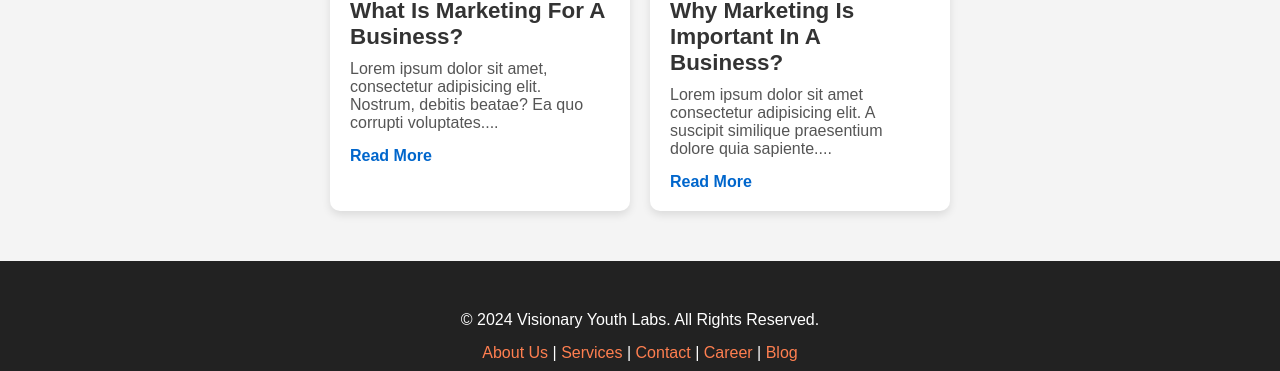
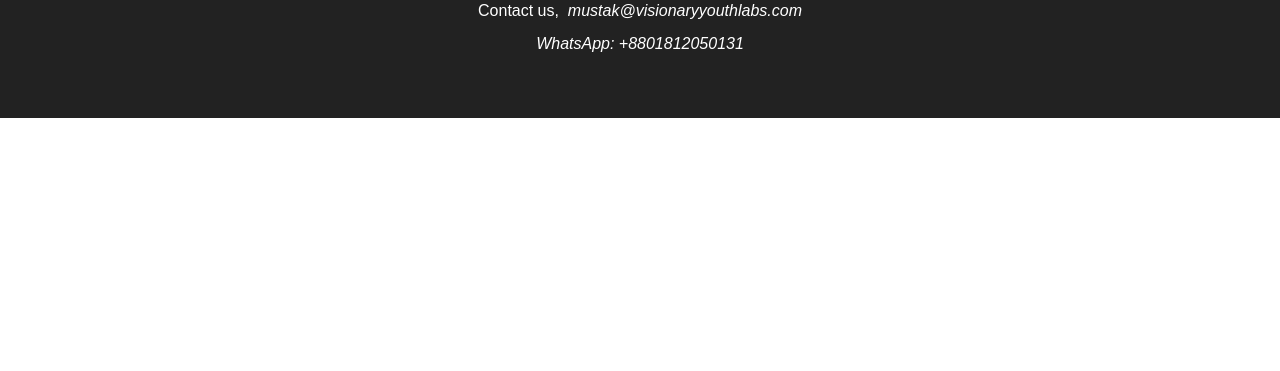
Before and after one commit to Mustakahmmed-dev/visionaryyouthlabs1, a plain HTML site: page team-members.html in a window 1280 px wide. Shown: the part 2723-3094 px from the top of the page. After the commit the page ends 2841 px from the top, so only its background shows below. Drawn offline with Linux system fonts and the light colour scheme.

Commit message:
Updated information

```diff
--- a/styles/team.css
+++ b/styles/team.css
@@ -126,58 +126,6 @@
     color: #635c5c;
 }
 
-/* Recent Blogs Section */
-.recent-blogs {
-    padding: 50px 20px;
-    background-color: #f4f4f4;
-    text-align: center;
-}
-
-.recent-blogs h2 {
-    font-size: 2.5em;
-    margin-bottom: 30px;
-    color: #333;
-}
-
-.blog-container {
-    display: flex;
-    flex-wrap: wrap;
-    gap: 20px;
-    justify-content: center;
-}
-
-.blog-post {
-    background-color: #fff;
-    border-radius: 10px;
-    box-shadow: 0 4px 8px rgba(0, 0, 0, 0.1);
-    padding: 20px;
-    width: 300px;
-    text-align: left;
-}
-
-.blog-post h3 {
-    font-size: 1.4em;
-    color: #333;
-    margin-bottom: 10px;
-}
-
-.blog-post p {
-    font-size: 1em;
-    color: #555;
-    margin-bottom: 15px;
-}
-
-.blog-post a {
-    text-decoration: none;
-    color: #0066cc;
-    font-weight: bold;
-    transition: color 0.3s;
-}
-
-.blog-post a:hover {
-    color: #004999;
-}
-
 /* Responsive Styles */
 @media (max-width: 768px) {
     .founder-section, .team-section, .recent-blogs {
@@ -194,7 +142,7 @@
         max-width: 80%;
     }
 
-    .team-container, .blog-container {
+    .team-container {
         flex-direction: column;
         align-items: center;
     }
--- a/team-members.html
+++ b/team-members.html
@@ -3,12 +3,12 @@
 <head>
     <meta charset="UTF-8">
     <meta name="viewport" content="width=device-width, initial-scale=1.0">
-    <meta name="keywords" content="Visionary Youth Labs team members, Visionary Youth Labs Founder, Visionary Youth Labs, Visionary Youth Labs services, Recruitment Lead Generation experts, Lead Generation Experts, B2B Lead Generation Agency, Marketing Agency, Digital Marketing, Rohingya Technology, Rohingya, Rohingya IT Company, Mustak Ahmmed, Hasanur Rahman, Zahid Hassan, Wosman Goni, Rahim Hossain, Sajedul Islam Shuvo, Mohammad Faisal, team members">
-    <meta name="description" content="Meet the dedicated team behind Visionary Youth Labs, including experts in advertisement, video editing, lead generation, and more. Learn about their skills and contributions that drive innovative solutions for our clients.">
-    <meta name="developer" content="Mustak Ahmmed">
+    <meta name="description" content="Meet the dedicated team behind Visionary Youth Labs, Mustak Ahmmed, Hasanur Rahman, Zahid Hasan,...">
+    <meta name="keywords" content="Visionary Youth Labs, experts of Visionary Youth Labs, Recruitment lead generation experts, B2B lead generation experts, B2B Lead Generation Agency, Marketing Agency, Digital Marketing, Rohingya Technology, Rohingya, Technology company in Rohingya community, IT experts in Rohingya community, Rohingya freelancers, Mustak Ahmmed.">
+    <meta name="author" content="Mustak Ahmmed, Rohingya Computer Programmer">
 
-    <title> Team Members </title>
     <link rel="icon" type="image/x-icon" href="Visionar _Youth _Labs.png">
+    <title> Team Members - Visionary Youth Labs</title>
 
      <!-- CSS Stylesheet Links -->
      <link rel="stylesheet" href="index.css">
@@ -202,24 +202,6 @@
     </div>
 </section>
 
-<!-- Recent Blogs Section -->
-<section id="recent-blogs" class="recent-blogs">
-   <h2>Recent Blogs</h2>
-   <div class="blog-container">
-       <div class="blog-post">
-           <h3>What Is Marketing For A Business?</h3>
-           <p>Lorem ipsum dolor sit amet, consectetur adipisicing elit. Nostrum, debitis beatae? Ea quo corrupti voluptates....</p>
-           <a href="#">Read More</a>
-       </div>
-       <div class="blog-post">
-           <h3>Why Marketing Is Important In A Business?</h3>
-           <p>Lorem ipsum dolor sit amet consectetur adipisicing elit. A suscipit similique praesentium dolore quia sapiente....</p>
-           <a href="#">Read More</a>
-       </div>
-       <!-- Add more blog-post divs as needed -->
-   </div>
-</section>
-
             <!-- Footer -->
 <footer class="footer">
     <div>
@@ -238,7 +220,7 @@
         <a href="https://www.Instagram.com/visionaryyouthlabs/" target="_blank" aria-label="Instagram"><i class="fab fa-instagram"></i></a>
     </div>
     <div>
-        <p>Get In Touch, &nbsp;&nbsp; <i>mustakahmmmed793@gmail.com</i></p>
+        <p>Contact us,&nbsp; <i>mustak@visionaryyouthlabs.com</i></p>
         <p><i>WhatsApp: +8801812050131</i></p>
     </div>
 </footer>
```
Also changed, not shown: contact.html (+5 -3 lines), index.html (+8 -5 lines).
